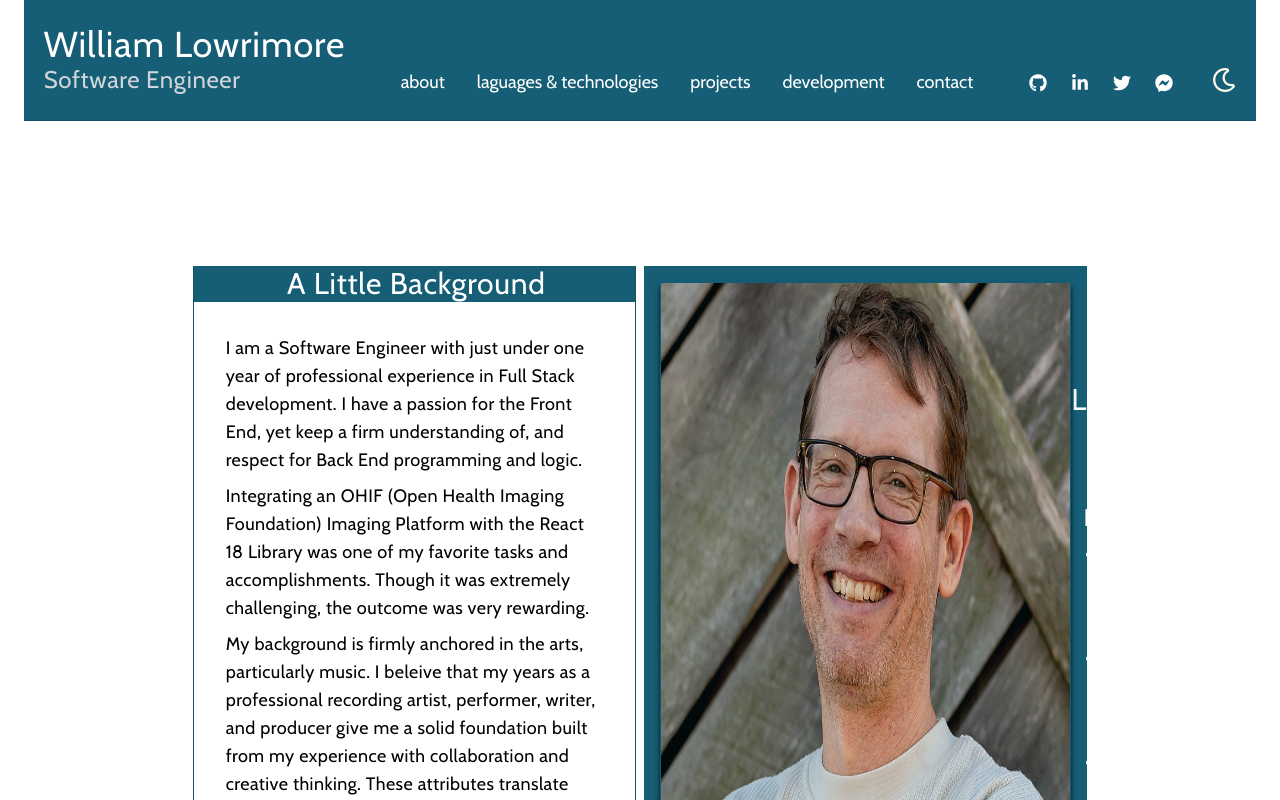
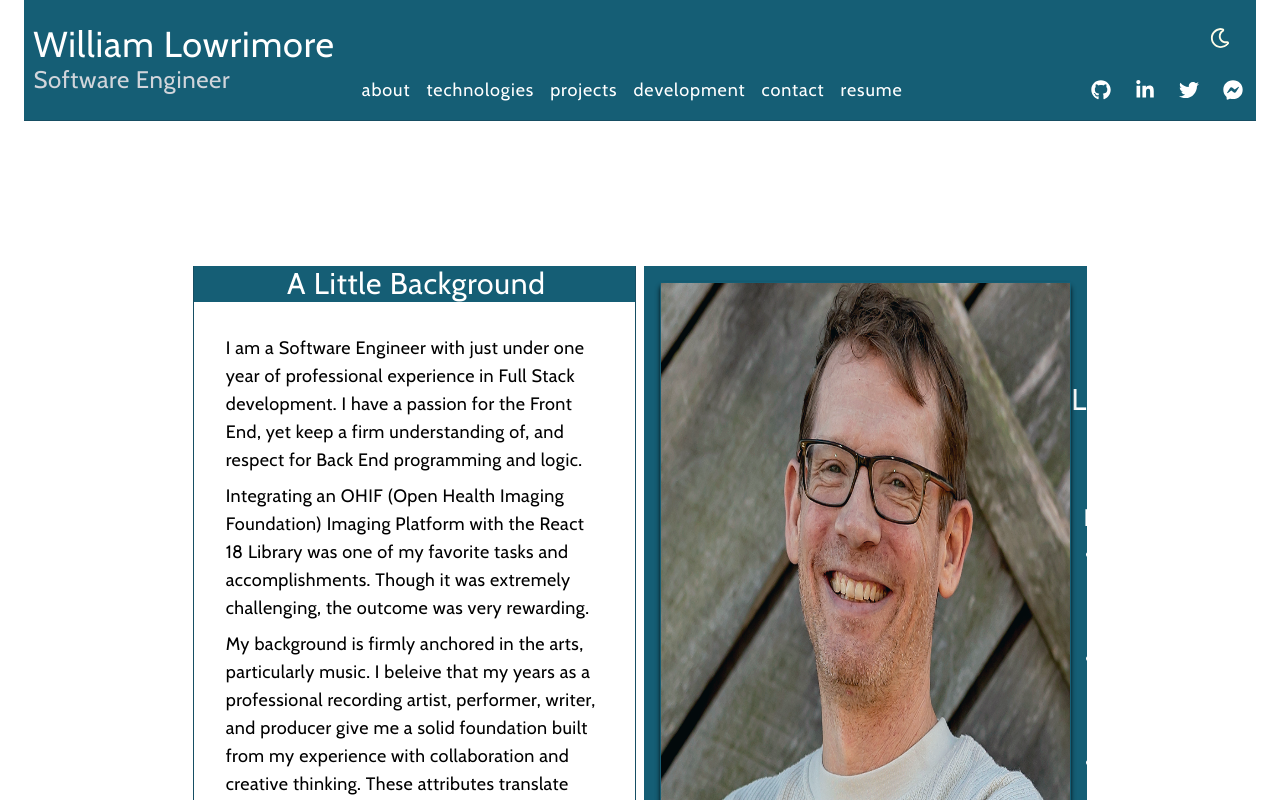
Before and after one commit to wlowrimore/reaxt_port23, a Next.js app: page / in a window 1280 px wide. Shown: the top 800 px of the page. Built offline with nearby package versions, Linux system fonts and the light colour scheme.

Commit message:
adds most of the mobile styling

```diff
--- a/app/components/DarkModeBtn.jsx
+++ b/app/components/DarkModeBtn.jsx
@@ -21,14 +21,14 @@ const DarkModeBtn = () => {
     <div>
       {currentTheme === "dark" ? (
         <FaSun
-          className="h-6 w-6 cursor-pointer text-orange-200 hover:text-orange-300"
+          className="h-6 w-6 cursor-pointer text-orange-100 hover:text-orange-200 pt-1 hover:border-t rounded-full"
           onClick={() => {
             setTheme("light");
           }}
         />
       ) : (
         <FaRegMoon
-          className="h-6 w-6 cursor-pointer text-yellow-50 hover:text-cyan-400"
+          className="h-6 w-6 cursor-pointer text-yellow-50 hover:text-yellow-100 pt-1 hover:border-t rounded-full"
           onClick={() => {
             setTheme("dark");
           }}
--- a/app/components/navigation/MainNav.jsx
+++ b/app/components/navigation/MainNav.jsx
@@ -1,18 +1,22 @@
-import Link from "next/link";
+"use client";
 import {
   FaGithub,
   FaLinkedinIn,
   FaTwitter,
   FaFacebookMessenger,
 } from "react-icons/fa";
-import { IoInvertMode } from "react-icons/io5";
 import DarkModeBtn from "../DarkModeBtn";
+import { useState, lazy } from "react";
+import Link from "next/link";
+import Image from "next/image";
+
 import { FiMenu } from "react-icons/fi";
 
 const MainNav = () => {
+  const [open, setOpen] = useState(false);
+
   return (
-    <>
-      <header className="dark:bg-black sticky z-99 top-0 bg-cyan-800 height-[10em] w-full lg:border-b border-cyan-900 lg:flex justify-around">
+    <header className="dark:bg-black z-99 top-0 bg-cyan-800 height-[10em] w-full lg:border-b border-cyan-900 lg:flex justify-around">
       <div className="flex flex-col justify-end text-center lg:mb-6 lg:mt-6 lg:text-start">
         <Link href="/">
           <h1 className="text-2xl lg:text-4xl text-white  hover:text-gray-300 tracking-wide">
@@ -24,85 +28,159 @@ const MainNav = () => {
         </p>
       </div>
 
-        {/*---------- Mobile Navigation ------------*/}
+      <div className="lg:hidden cursor-pointer fixed z-99 right-4 top-1 text-gray-300">
+        <FiMenu className="text-2xl" onClick={() => setOpen(!open)} />
+      </div>
+      <nav
+        onClick={() => setOpen(false)}
+        className={`${
+          open
+            ? "flex flex-col justify-center items-center opacity-[80%] fixed inset-0 z-10 bg-black"
+            : "hidden"
+        } text-white text-lg lg:mb-4 items-end lg:flex`}
+      >
+        <span
+          className="lg:hidden cursor-pointer fixed z-99 right-4 top-1 text-gray-300"
+          onClick={() => setOpen(false)}
+        >
+          <FiMenu className="text-2xl" />
+        </span>
+        <ul className="lg:flex text-center text-white">
+          <li
+            className="my-8 lg:my-0 mx-2 tracking-wider hover:text-gray-300 border-t border-transparent hover:border-t hover:border-gray-300"
+            onClick={() => setOpen(false)}
+          >
+            <Link href="/">about</Link>
+          </li>
+          <li
+            className="my-8 lg:my-0 mx-2 tracking-wider hover:text-gray-300 border-t border-transparent hover:border-t hover:border-gray-300"
+            onClick={() => setOpen(false)}
+          >
+            <Link href="/skills">technologies</Link>
+          </li>
+          <li
+            className="my-8 lg:my-0 mx-2 tracking-wider hover:text-gray-300 border-t border-transparent hover:border-t hover:border-gray-300"
+            onClick={() => setOpen(false)}
+          >
+            <Link href="/projects">projects</Link>
+          </li>
+          <li
+            className="my-8 lg:my-0 mx-2 tracking-wider hover:text-gray-300 border-t border-transparent hover:border-t hover:border-gray-300"
+            onClick={() => setOpen(false)}
+          >
+            <Link href="/development">development</Link>
+          </li>
+          <li
+            className="my-8 lg:my-0 mx-2 tracking-wider hover:text-gray-300 border-t border-transparent hover:border-t hover:border-gray-300"
+            onClick={() => setOpen(false)}
+          >
+            <Link href="/contact">contact</Link>
+          </li>
+          <li
+            className="my-8 lg:my-0 mx-2 tracking-wider hover:text-gray-300 border-t border-transparent hover:border-t hover:border-gray-300"
+            onClick={() => setOpen(false)}
+          >
+            <Link href="#">resume</Link>
+          </li>
+        </ul>
 
-        {/* <div className="lg:hidden absolute right-4 top-1 text-gray-300">
-          <FiMenu className="text-2xl" />
-        </div>
-
-        <nav className="lg:hidden">
-          <ul className="flex flex-col py-8 px-12 items-center absolute space-y-6 z-10 text-lg text-white bg-cyan-900 bg-opacity-95 w-full h-screen">
-            <li>
-              <Link href="/" className="p-1 hover:text-cyan-700">
-                about
+        <ul className="flex text-white space-x-4 pb-1 lg:ml-44">
+          <li className="hover:text-gray-300 hover:cursor-pointer border-t border-transparent rounded-full hover:border-t hover:border-gray-300 pt-2 px-1 text-xl">
+            <Link
+              href="https://www.github.com/wlowrimore"
+              target="_blank"
+              rel="noopener noreferrer"
+            >
+              <FaGithub />
             </Link>
           </li>
-            <li>
+          <li className="hover:text-gray-300 hover:cursor-pointer border-t border-transparent rounded-full hover:border-t hover:border-gray-300 pt-2 px-1 text-xl">
             <Link
-                href="/projects"
-                scroll={false}
-                className="p-1 hover:text-cyan-700"
+              href="https://www.linkedin.com/in/william-lowrimore-software-engineer"
+              target="_blank"
+              rel="noopener noreferrer"
             >
-                projects
+              <FaLinkedinIn />
             </Link>
           </li>
-            <li>
-              <Link href="/skills" className="p-1 hover:text-cyan-700">
-                skills
+          <li className="hover:text-gray-300 hover:cursor-pointer border-t border-transparent rounded-full hover:border-t hover:border-gray-300 pt-2 px-1 text-xl">
+            <Link
+              href="https://www.twitter.com/wlowrimore"
+              target="_blank"
+              rel="noopener noreferrer"
+            >
+              <FaTwitter />
             </Link>
           </li>
-            <li>
-              <Link href="/contact" className="p-1 hover:text-cyan-700">
-                contact
+          <li className="hover:text-gray-300 hover:cursor-pointer border-t border-transparent rounded-full hover:border-t hover:border-gray-300 pt-2 px-1 text-xl">
+            <Link
+              href="https://m.me/wlowrimore"
+              target="_blank"
+              rel="noopener noreferrer"
+            >
+              <FaFacebookMessenger />
             </Link>
           </li>
+        </ul>
+        <span className="fixed right-5 top-10 lg:right-12 lg:top-6">
+          <DarkModeBtn />
+        </span>
+      </nav>
+    </header>
+  );
+};
 
+// <>
+{
+  /* <header className="dark:bg-black sticky z-99 top-0 bg-cyan-800 height-[10em] w-full lg:border-b border-cyan-900 lg:flex justify-around">
+        <div className="flex flex-col justify-end text-center lg:mb-6 lg:mt-6 lg:text-start">
+          <Link href="/">
+            <h1 className="text-2xl lg:text-4xl text-white  hover:text-gray-300 tracking-wide">
+              William Lowrimore
+            </h1>
+          </Link>
+          <p className="text-lg lg:text-2xl text-gray-300 font-thin tracking-wide">
+            Software Engineer
+          </p>
+        </div> */
+}
+
+{
+  /*---------- Mobile Navigation ------------*/
+}
+
+{
+  /* <div className="lg:hidden cursor-pointer fixed z-99 right-4 top-1 text-gray-300">
+          <FiMenu className="text-2xl" onClick={() => setOpen(!open)} />
+        </div> */
+}
+
+{
+  /* <nav
+          onClick={() => setOpen(false)}
+          className={`${
+            open ? (
+              <div className="text-gray-300  flex flex-col"></div>
+            ) : (
+              "hidden"
+            )
+          } text-white lg:mb-7 lg:flex items-end`}
+        >
           <ul className="flex space-x-6 text-lg">
-              <li>
-                <FaGithub />
+            <li className="hover:text-gray-300 hover:cursor-pointer">
+              <Link href="/">about</Link>
             </li>
-              <li>
-                <FaLinkedinIn />
+            <li className="hover:text-gray-300 hover:cursor-pointer">
+              <Link href="/skills">languages & technologies</Link>
             </li>
-              <li>
-                <FaTwitter />
+            <li className="hover:text-gray-300 hover:cursor-pointer">
+              <Link href="/projects">projects</Link>
             </li>
-              <li>
-                <FaFacebookMessenger />
+            <li className="hover:text-gray-300 hover:cursor-pointer">
+              <Link href="/development">development</Link>
             </li>
-            </ul>
-            <p className="text-lg">
-              <IoInvertMode />
-            </p>
-          </ul>
-        </nav> */}
-        {/* ----------------- End Mobile Navigation ---------------- */}
-        <nav className="hidden text-white lg:flex  lg:mb-6 items-end">
-          <ul className="flex space-x-6 text-lg px-3">
-            <li>
-              <Link href="/" className="px-1 hover:text-gray-300">
-                about
-              </Link>
-            </li>
-            <li>
-              <Link href="/skills" className="px-1 hover:text-gray-300">
-                laguages & technologies
-              </Link>
-            </li>
-            <li>
-              <Link href="/projects" className="px-1 hover:text-gray-300">
-                projects
-              </Link>
-            </li>
-            <li>
-              <Link href="/development" className="px-1 hover:text-gray-300">
-                development
-              </Link>
-            </li>
-            <li>
-              <Link href="/contact" className="px-1 hover:text-gray-300">
-                contact
-              </Link>
+            <li className="hover:text-gray-300 hover:cursor-pointer">
+              <Link href="/contact">contact</Link>
             </li>
           </ul>
         </nav>
@@ -146,13 +224,23 @@ const MainNav = () => {
               </Link>
             </li>
           </ul>
-        </nav>
-        <div className="hidden lg:mb-7 lg:flex flex-col justify-end items-center">
-          <DarkModeBtn />
-        </div>
-      </header>
-    </>
-  );
-};
+        </nav> */
+}
+{
+  /* <div className="hidden lg:mb-7 lg:flex flex-col justify-end items-center"> */
+}
+{
+}
+{
+  /* </div> */
+}
+{
+  /* </header> */
+}
+{
+  /* </> */
+}
+// );
+// };
 
 export default MainNav;
```
Lines whose indentation alone changed are shown as unchanged.
